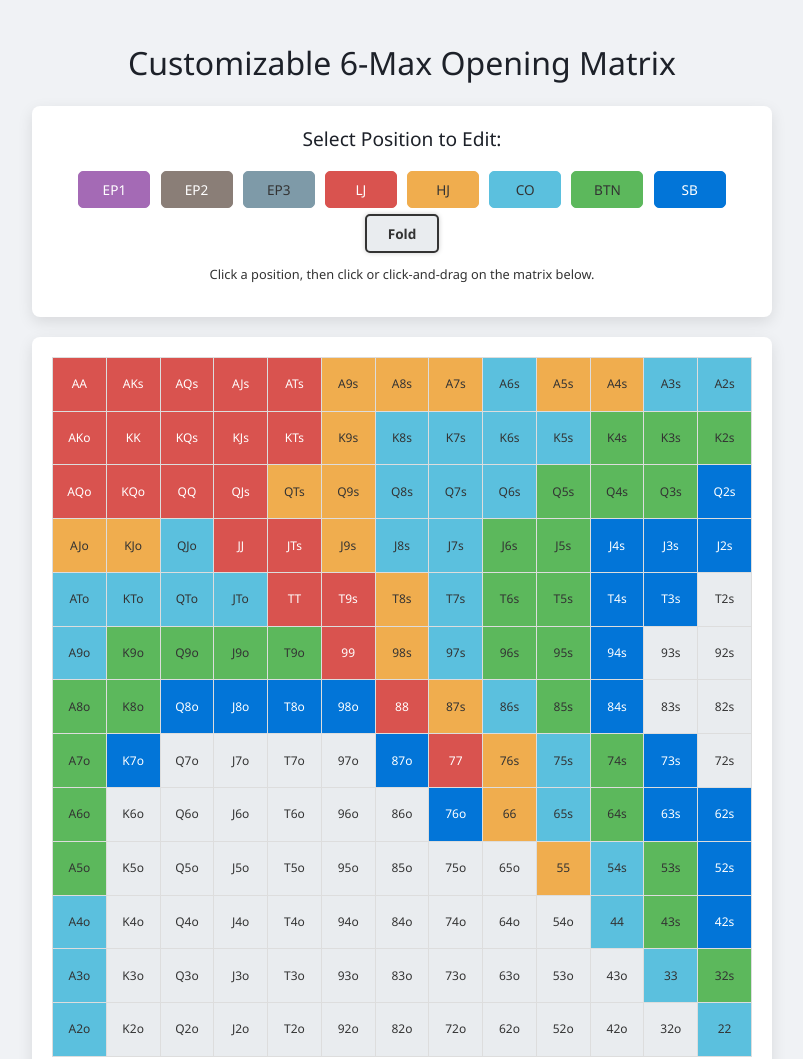
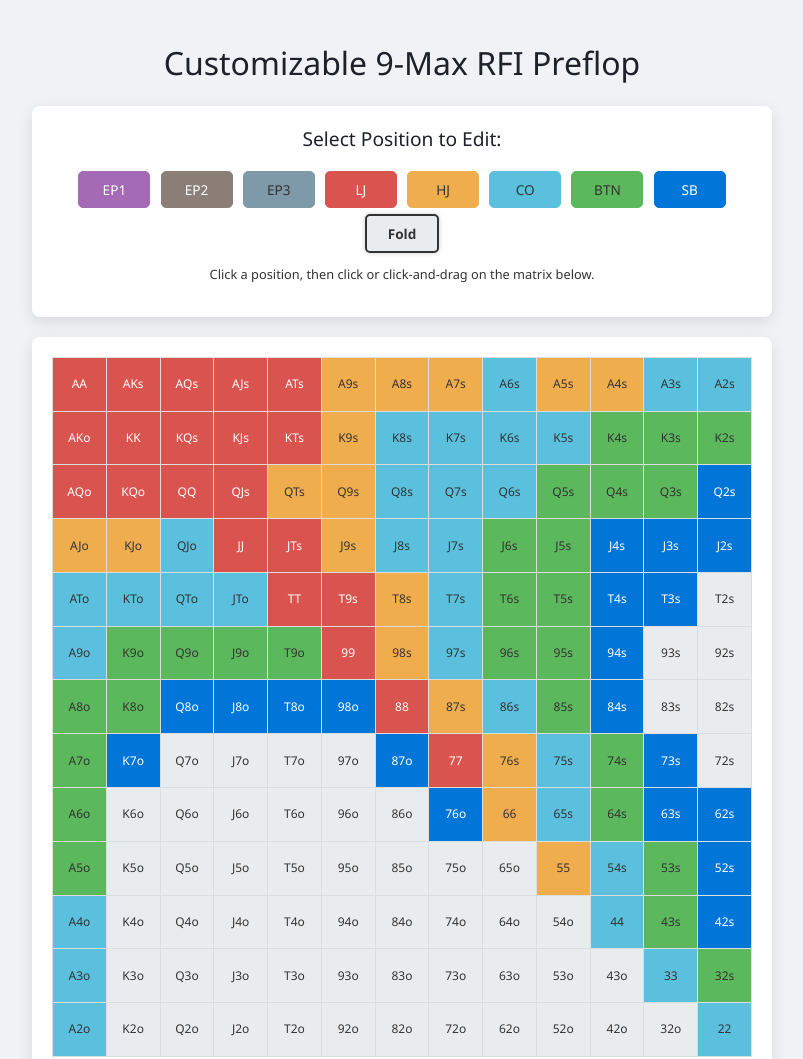
Before and after one commit to SolaireRocks/PokerTime, a plain HTML site: page index.html in a window 1280 px wide. Shown: the top 1059 px of the page, without its empty margins (238-1041 px from the left). Drawn offline with Linux system fonts and the light colour scheme.

Commit message:
Update index.html

```diff
--- a/index.html
+++ b/index.html
@@ -191,7 +191,7 @@
 </head>
 <body>
 
-    <h1>Customizable 6-Max Opening Matrix</h1>
+    <h1>Customizable 9-Max RFI Preflop</h1>
 
     <!-- Position Selection Controls -->
     <div class="controls">
```
